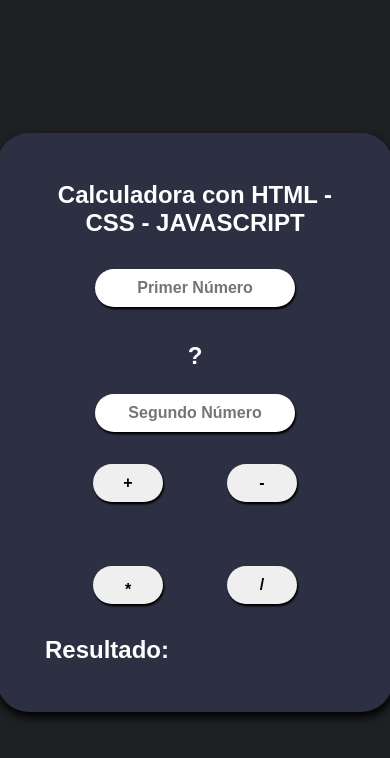
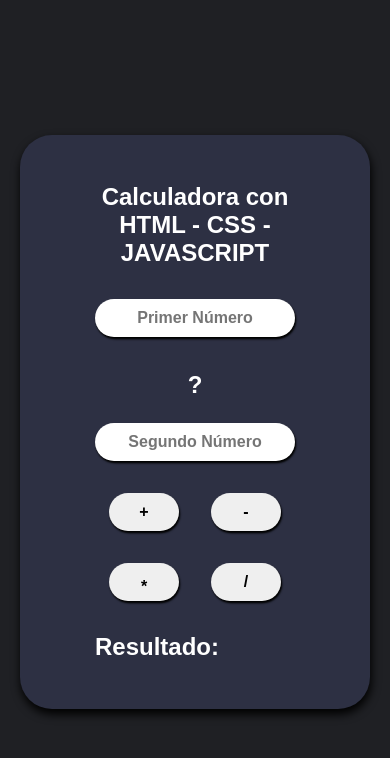
Before and after one commit to Helam7u7/calculadora, a plain HTML site: page index.html in a window 390 px wide. Drawn offline with Linux system fonts and the light colour scheme.

Commit message:
v2.3Beta

```diff
--- a/style.css
+++ b/style.css
@@ -108,3 +108,16 @@ button:hover {
     margin-top: 2rem;
   }
 }
+
+@media (max-width: 390px) {
+  section {
+    width: 350px;
+  }
+  .acciones {
+    width: 200px;
+  }
+  .botones {
+    width: 200px;
+    gap: 2rem;
+  }
+}
```
